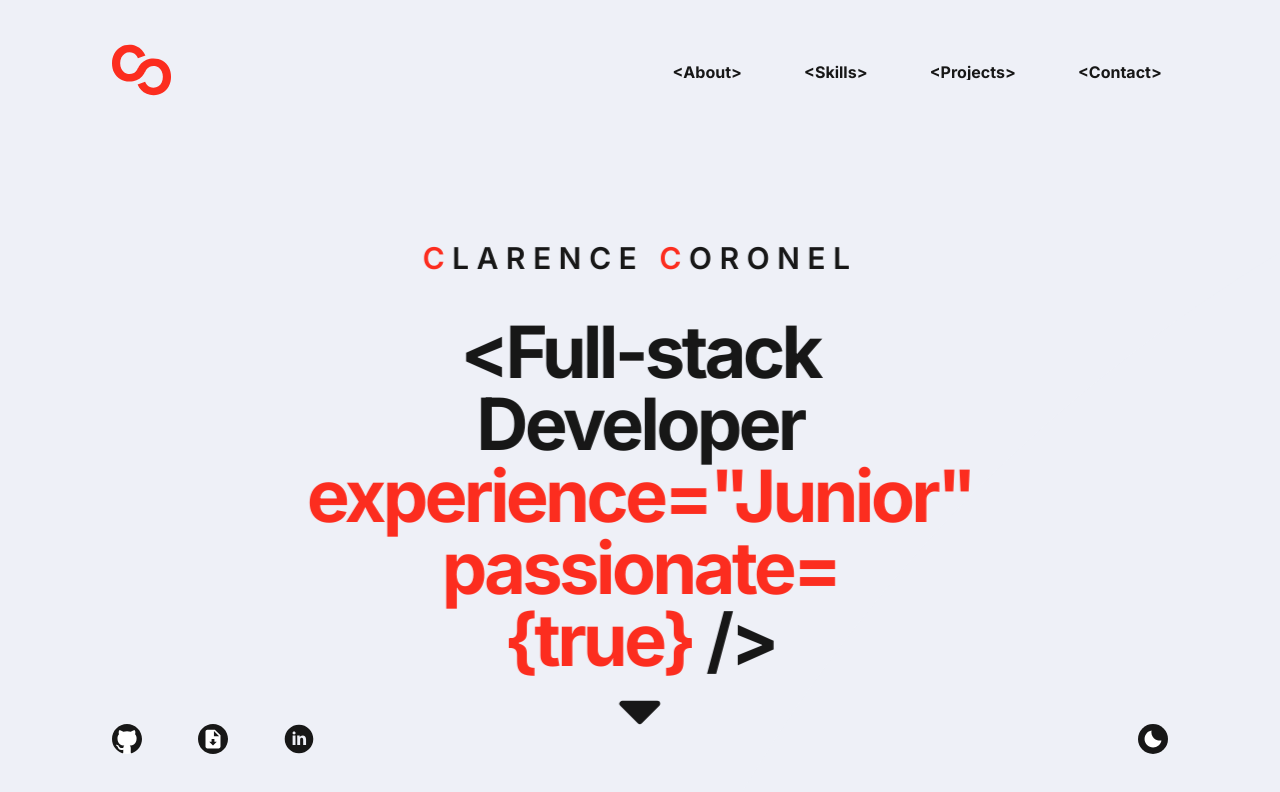
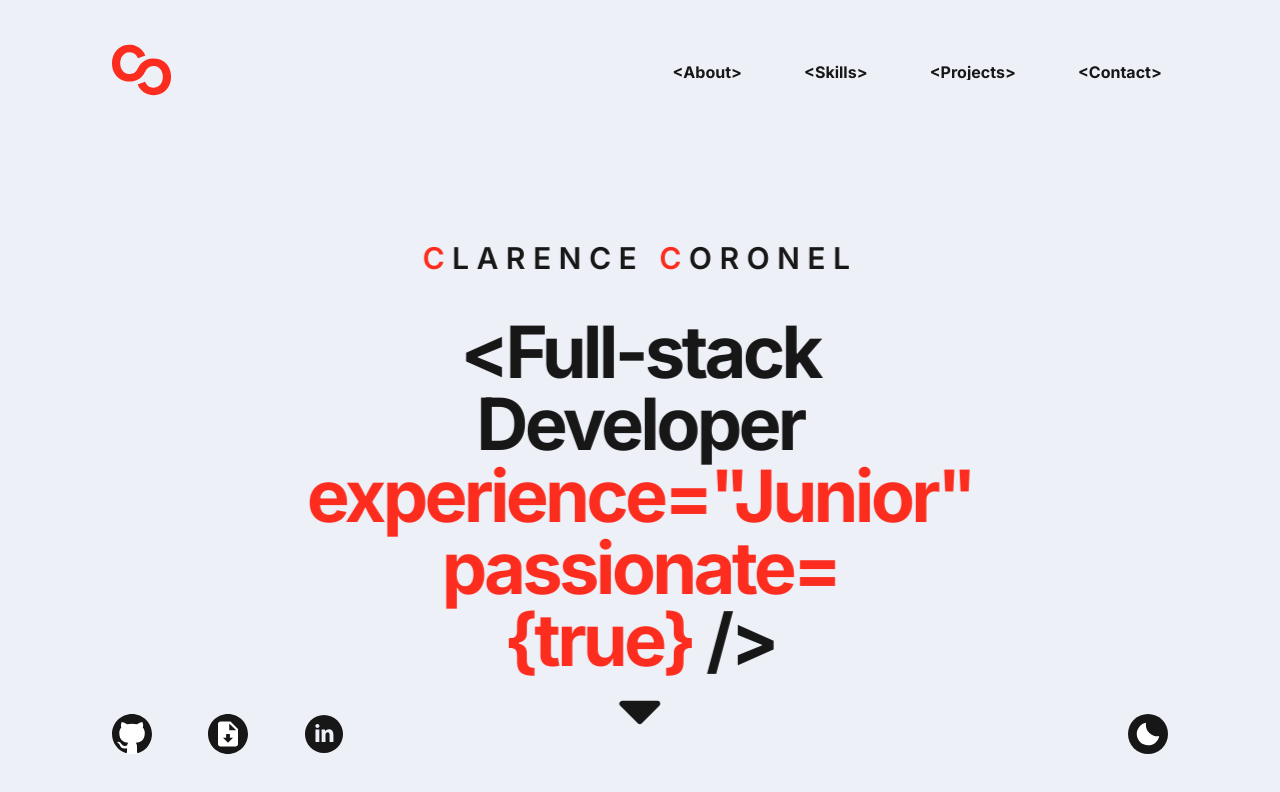
Before and after one commit to clarence-coronel/portfolio-2024, a Next.js app: page / in a window 1280 px wide. Shown: the top 792 px of the page. Built offline with nearby package versions, Linux system fonts and the light colour scheme.

Commit message:
ui: update

```diff
--- a/src/components/navigation/components/icon-link.tsx
+++ b/src/components/navigation/components/icon-link.tsx
@@ -18,7 +18,7 @@ const IconLink = forwardRef<HTMLDivElement, IconLinkProps>(
           {children}
 
           {scrolled ? (
-            <span className="truncate font-semibold pointer-events-none text-sm select-none group-hover:opacity-100 group-hover:left-[110%] opacity-0 absolute bg-foreground text-background rounded-full px-2 py-1 top-1/2 -translate-y-1/2 -left-[100%] duration-300">
+            <span className="truncate font-semibold pointer-events-none text-sm select-none group-hover:opacity-100 group-hover:left-[110%] opacity-0 absolute bg-foreground text-background rounded-full px-2 py-1 top-1/2 -translate-y-[50%] -left-[100%] duration-300">
               {title}
             </span>
           ) : (
@@ -34,7 +34,7 @@ const IconLink = forwardRef<HTMLDivElement, IconLinkProps>(
         {children}
 
         {scrolled ? (
-          <span className="truncate font-semibold pointer-events-none text-sm select-none group-hover:opacity-100 group-hover:right-[110%] opacity-0 absolute bg-foreground text-background rounded-full px-2 py-1 top-1/2 -translate-y-1/2 -right-[100%] duration-300">
+          <span className="truncate font-semibold pointer-events-none text-sm select-none group-hover:opacity-100 group-hover:right-[110%] opacity-0 absolute bg-foreground text-background rounded-full px-2 py-1 top-1/2 -translate-y-[60%] -right-[100%] duration-300">
             {title}
           </span>
         ) : (
--- a/src/components/navigation/components/theme-btn.tsx
+++ b/src/components/navigation/components/theme-btn.tsx
@@ -46,13 +46,11 @@ const ThemeBtn = () => {
     <button className="z-10 relative" onClick={toggleTheme}>
       {theme === "dark" ? (
         <LightModeIcon
-          size={30}
           innerColor="var(--background)"
           outerColor="var(--foreground)"
         />
       ) : (
         <DarkModeIcon
-          size={30}
           innerColor="var(--background)"
           outerColor="var(--foreground)"
         />
--- a/src/components/navigation/navigation.tsx
+++ b/src/components/navigation/navigation.tsx
@@ -286,7 +286,6 @@ const Navigation = () => {
                 }}
               >
                 <iconLink.Icon
-                  size={30}
                   className="text-foreground cursor-pointer"
                   innerColor="var(--background)"
                   outerColor="var(--foreground)"
```
